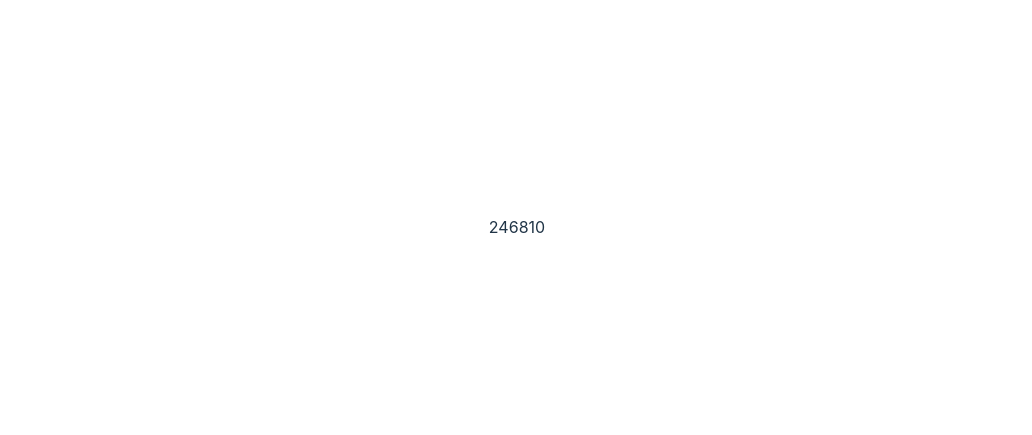
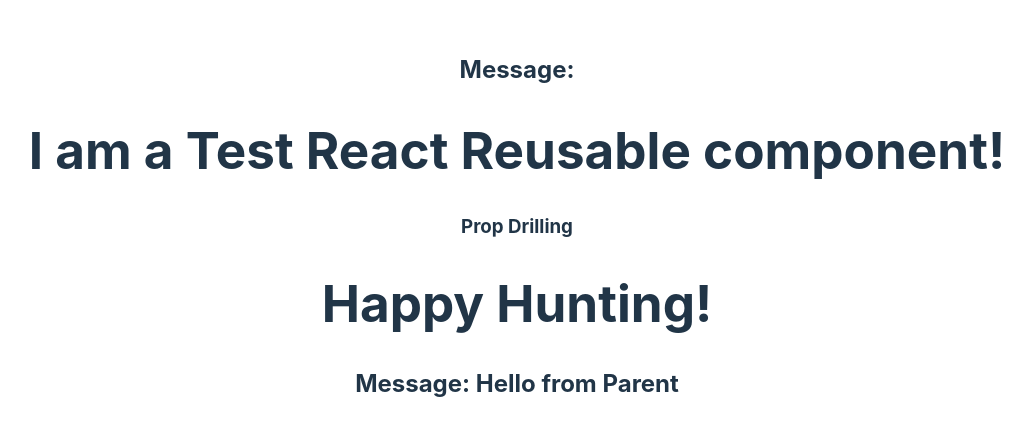
Before and after one commit to kiran-gondi/React-Basics, a React (Vite) app: page / in a window 1280 px wide. Shown: the part 173-608 px from the top of the page, without its empty margins (123-1155 px from the left). Built offline with nearby package versions, Linux system fonts and the light colour scheme.

Commit message:
React - Components

```diff
--- a/src/App.tsx
+++ b/src/App.tsx
@@ -3,6 +3,10 @@
 import viteLogo from '/vite.svg';
 import './App.css';
 import ChildComponent from './ChildComponent';
+import TestComponent from './TestComponent';
+import PropParent from './PropParent';
+import AppClass from './AppClass';
+import ParentComponent from './ParentComponent';
 
 function App() {
   //const [count, setCount] = useState(0);
@@ -31,7 +35,8 @@
       </p>
     </>
   )*/
-  //const props = {name: "Robin", purpose:"INterview"};
+
+  const props = {name: "Robin", purpose:"INterview"};
   const numbers = [1, 2, 3, 4, 5];
   return (
     // <div>
@@ -51,11 +56,20 @@
     //   <ChildComponent {...props}/>
     // </>
 
+    // <>
+    //   {
+    //     numbers.map((numbers)=> (numbers * 2))
+    //   }
+    // </>
+
     <>
-      {
-        numbers.map((numbers)=> (numbers * 2))
-      }
+      <ChildComponent {...props}/>
+      <TestComponent></TestComponent>
+      <PropParent ></PropParent>
+      <AppClass></AppClass>
+      <ParentComponent></ParentComponent>
     </>
+
 
   );
 }
--- /dev/null
+++ b/src/AppClass.tsx
@@ -0,0 +1,13 @@
+/*
+Class Components are defind using JS classes.
+They are stateful components by using the lifecycle methods.
+The render method in a class component is responsible for returning JSX.
+*/
+import {Component} from 'react';
+
+class AppClass extends Component{
+    render(){
+        return <h1>Happy Hunting!</h1>;
+    }
+}
+export default AppClass;
--- a/src/ChildComponent.tsx
+++ b/src/ChildComponent.tsx
@@ -1,4 +1,12 @@
-function ChildComponent(props: any){
-    return <div>{props.name}, {props.purpose}</div>
+import { Component } from "react";
+
+class ChildComponent extends Component{
+    render(){
+        return(
+            <div>
+                <h2>Message: {this.props.message}</h2>
+            </div>
+        );
+    }
 }
 export default ChildComponent;
--- /dev/null
+++ b/src/ParentComponent.tsx
@@ -0,0 +1,17 @@
+import {Component} from 'react';
+import ChildComponent from './ChildComponent';
+
+class ParentComponent extends Component{
+    render(){
+        const dataToSend = "Hello from Parent";
+
+        return(
+            <div>
+                <ChildComponent message={dataToSend} >
+                </ChildComponent>
+            </div>
+        );
+    }
+}
+
+export default ParentComponent;
--- /dev/null
+++ b/src/PropChild.tsx
@@ -0,0 +1,11 @@
+import PropGrandChild from "./PropGrandChild";
+
+function PropChild({message}){
+    return(
+        <div>
+            <PropGrandChild message={message}/>
+        </div>
+    );
+}
+
+export default PropChild;
--- /dev/null
+++ b/src/PropGrandChild.tsx
@@ -0,0 +1,9 @@
+function PropGrandChild({ message }){
+    return(
+        <div>
+            <h3>{message}</h3>
+        </div>
+    );
+}
+
+export default PropGrandChild;
--- /dev/null
+++ b/src/PropParent.tsx
@@ -0,0 +1,20 @@
+/*
+5 ways to avoid prop drilling
+1. Using Context API
+2. Using Redux
+3. Using Component Composition
+4. Using Callback Function
+5. Using Custom Hooks
+*/
+
+import PropChild from "./PropChild";
+
+function PropParent(){
+    return(
+        <div>
+            <PropChild message={'Prop Drilling'}/>
+        </div>
+    );
+}
+
+export default PropParent;
--- /dev/null
+++ b/src/TestComponent.tsx
@@ -0,0 +1,14 @@
+//This is a react functional component.
+//These are stateless.
+//With hooks they can manage state.
+function TestComponent(){
+    return (
+        <div>
+            <h1>
+                I am a Test React Reusable component!
+            </h1>
+        </div>
+    );
+}
+
+export default TestComponent;
```
